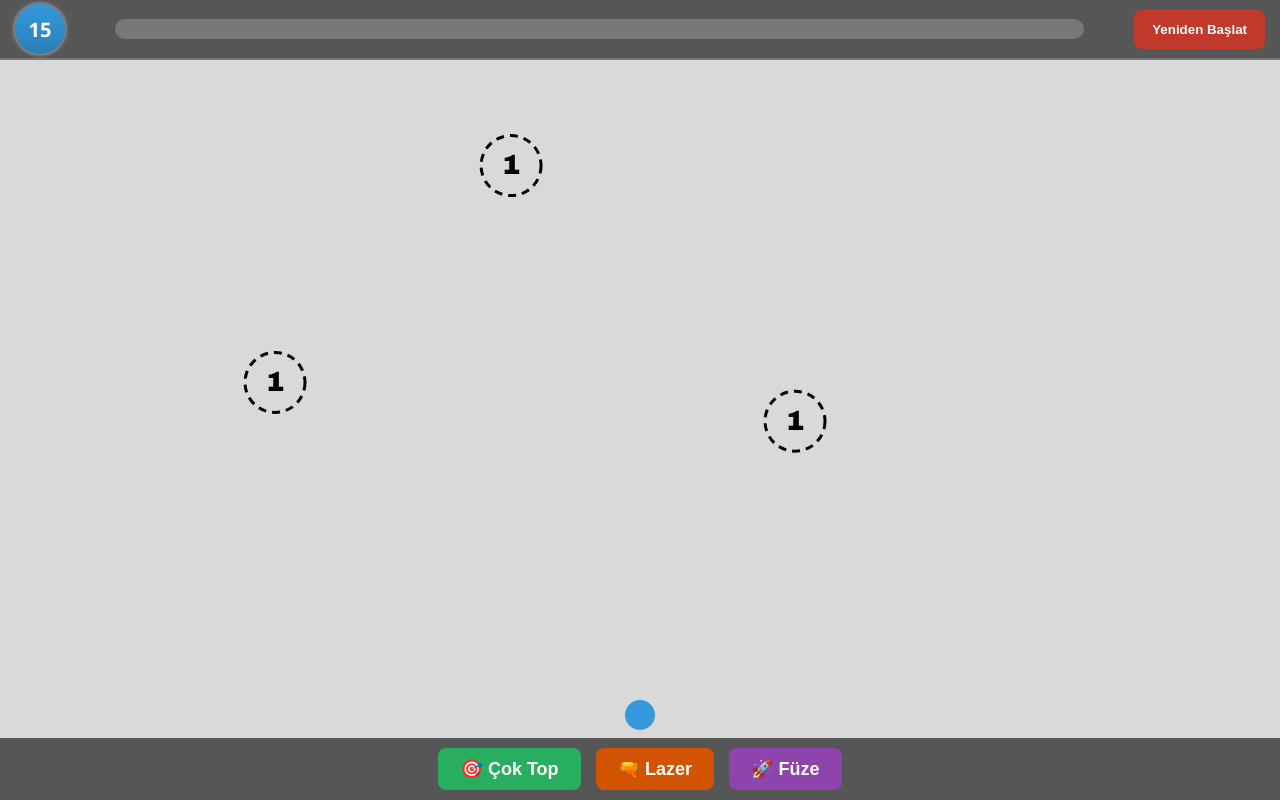
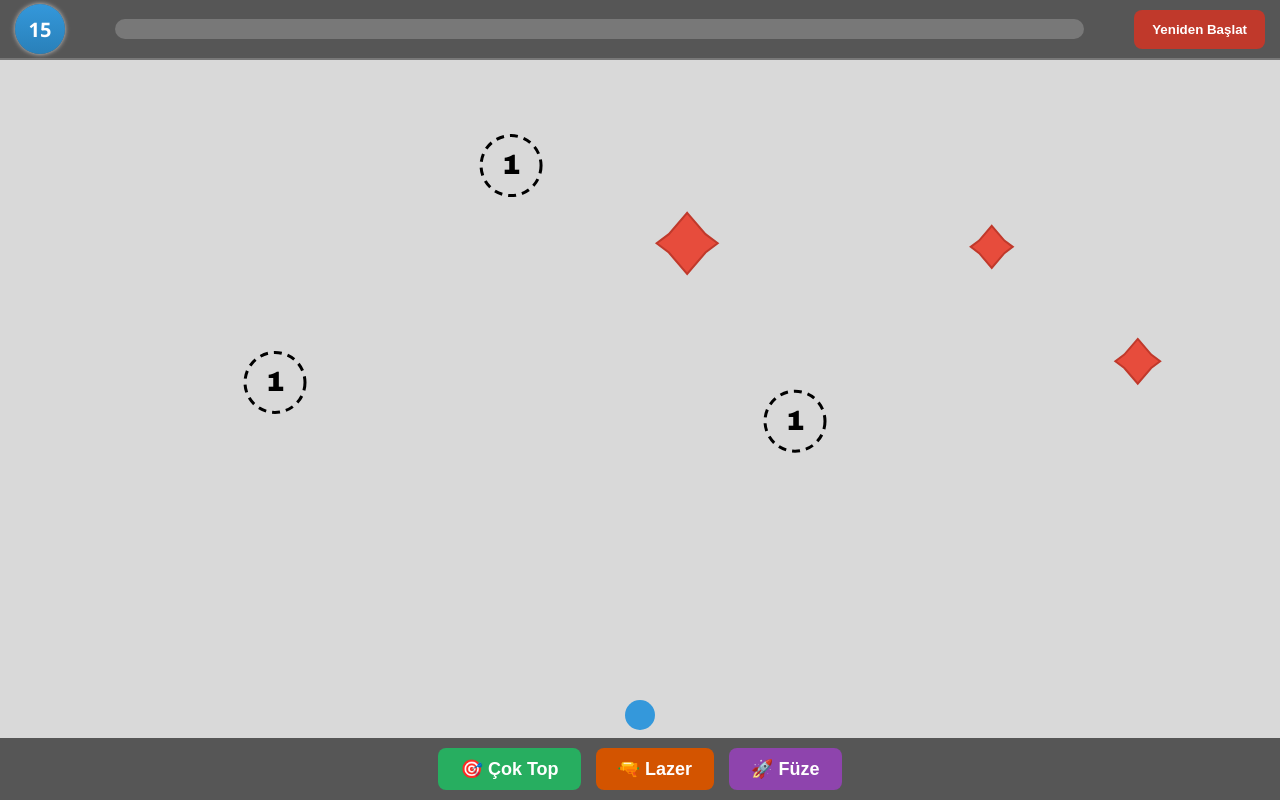
Before and after one commit to myanar7/myanar7.github.io, a plain HTML site: page orbit-well.html in a window 1280 px wide. Drawn offline with Linux system fonts and the light colour scheme.

Commit message:
Red obstacles added

```diff
--- a/orbit-well.html
+++ b/orbit-well.html
@@ -61,6 +61,7 @@ let lastHitBallPos=null;
 let gameEnded=false;
 let offsetY=0, targetOffsetY=0;
 let progressPercent=0;
+let canShoot=true;
 
 const levelsData=[
   {targets:[1,1,1], moving:['upDown','none','none']},
@@ -74,6 +75,8 @@ let targets=[], ballStartX=100;
 let mainBall={x:0,y:0};
 let particleArray=[];
 let displayedProgress=0;
+let stars=[];
+let originalTargets=[]; // Orijinal hedef durumlarını sakla
 
 function resize(){
   canvasWidth=window.innerWidth;
@@ -89,6 +92,9 @@ function setupLevel(){
   skillMultiShotActive=false; skillLaserActive=false; skillMissileActive=false;
   lastHitBallPos=null; targets=[]; gameEnded=false; endPopup.style.display='none';
   displayedProgress = progressPercent;
+  canShoot=true;
+  stars=[];
+  originalTargets=[]; // Orijinal hedefleri sıfırla
 
   const ld=levelsData[level];
   let usedX=[];
@@ -98,17 +104,54 @@ function setupLevel(){
     while(usedX.some(px => Math.abs(px-x)<100));
     usedX.push(x);
     let y = 100 + Math.random()*((canvasHeight/1.5)-100);
-    targets.push({
+    const target = {
+      baseX:x, x:x, y:y, value:ld.targets[i], hit:false,
+      moveType: ld.moving[i] || 'none', dir:1
+    };
+    targets.push(target);
+    // Orijinal hedef durumunu sakla
+    originalTargets.push({
       baseX:x, x:x, y:y, value:ld.targets[i], hit:false,
       moveType: ld.moving[i] || 'none', dir:1
     });
   }
   ballStartX=canvasWidth/2;
   offsetY=0; targetOffsetY=0;
+
+  // Yıldız objelerini yerleştir
+  const starCount = Math.min(3 + level, 8); // Seviye arttıkça daha fazla yıldız
+  let usedStarPositions = [];
+  for(let i = 0; i < starCount; i++) {
+    let x, y;
+    do {
+      x = 80 + Math.random() * (canvasWidth - 160);
+      y = 120 + Math.random() * ((canvasHeight/2) - 120);
+    } while(usedStarPositions.some(pos => Math.abs(pos.x - x) < 80 && Math.abs(pos.y - y) < 80));
+
+    usedStarPositions.push({x, y});
+    stars.push({
+      x: x,
+      y: y,
+      size: 20 + Math.random() * 15 // 20-35 arası boyut
+    });
+  }
 }
 
 function drawLifeCircle(){
   lifeCircle.textContent = life;
+}
+
+function resetHitTargets(){
+  // Vurulan hedefleri orijinal durumlarına geri döndür
+  targets.forEach((target, index) => {
+    if(target.hit && originalTargets[index]) {
+      target.hit = false;
+      target.x = originalTargets[index].x;
+      target.y = originalTargets[index].y;
+      target.baseX = originalTargets[index].baseX;
+      target.dir = originalTargets[index].dir;
+    }
+  });
 }
 
 function drawTarget(t){
@@ -120,6 +163,33 @@ function drawTarget(t){
 }
 
 function drawBall(b){ ctx.beginPath(); ctx.fillStyle='#3498db'; ctx.arc(b.x,b.y+offsetY,ballRadius,0,Math.PI*2); ctx.fill(); }
+
+function drawStar(star) {
+  const x = star.x;
+  const y = star.y + targetOffsetY;
+  const size = star.size;
+
+  ctx.save();
+  ctx.fillStyle = '#e74c3c'; // Kırmızı renk
+  ctx.strokeStyle = '#c0392b'; // Koyu kırmızı kenar
+  ctx.lineWidth = 2;
+
+  ctx.beginPath();
+  // Yıldız şekli çizimi (eşkenar dörtgen)
+  ctx.moveTo(x, y - size); // Üst
+  ctx.lineTo(x + size * 0.6, y - size * 0.3); // Sağ üst
+  ctx.lineTo(x + size, y); // Sağ
+  ctx.lineTo(x + size * 0.6, y + size * 0.3); // Sağ alt
+  ctx.lineTo(x, y + size); // Alt
+  ctx.lineTo(x - size * 0.6, y + size * 0.3); // Sol alt
+  ctx.lineTo(x - size, y); // Sol
+  ctx.lineTo(x - size * 0.6, y - size * 0.3); // Sol üst
+  ctx.closePath();
+
+  ctx.fill();
+  ctx.stroke();
+  ctx.restore();
+}
 
 function moveTargets(){
   targets.forEach(t=>{
@@ -148,13 +218,38 @@ function moveBalls(){
         lastHitBallPos={ballX:b.x, ballY:b.y, targetX:t.x, targetY:t.y};
       }
     });
+
+    // Yıldız çarpışma kontrolü (engel olarak)
+    stars.forEach(star => {
+      let dx = b.x - star.x, dy = b.y - star.y, dist = Math.sqrt(dx*dx + dy*dy);
+      if(dist < ballRadius + star.size * 0.5) {
+        // Vurulan hedefleri geri getir (ceza sistemi)
+        resetHitTargets();
+
+        // Topu fırlatma konumuna döndür
+        b.x = mainBall.x;
+        b.y = mainBall.y;
+        b.vx = 0;
+        b.vy = 0;
+        b.offscreen = true; // Topu kaldır
+        canShoot = true; // Yeni top atma izni ver
+        // Partikül efekti
+        spawnParticles(star.x, star.y, 15, 4, '#e74c3c', 3);
+      }
+    });
   });
+
+  // Tüm toplar ekrandan kaybolduğunda yeni top atılabilir
+  const remainingBalls = balls.filter(b=>!b.offscreen);
+  if(remainingBalls.length === 0 && balls.length > 0) {
+    canShoot = true;
+  }
 
   balls=balls.filter(b=>!b.offscreen);
 }
 
 function shootBall(){
-  if(!aimStart || !aimCurrent) return;
+  if(!aimStart || !aimCurrent || !canShoot) return;
   const dx=aimCurrent.x-aimStart.x;
   const dy=aimCurrent.y-aimStart.y;
   let angle=Math.atan2(dy,dx);
@@ -168,14 +263,15 @@ function shootBall(){
   }else{
     balls.push({x:mainBall.x,y:mainBall.y,vx:Math.cos(angle)*speed,vy:Math.sin(angle)*speed,offscreen:false});
   }
+  canShoot=false;
   aiming=false; aimStart=null; aimCurrent=null;
 }
 
-canvas.addEventListener('mousedown',e=>{ aiming=true; aimStart={x:e.clientX,y:e.clientY}; aimCurrent={x:e.clientX,y:e.clientY}; });
-canvas.addEventListener('mousemove',e=>{ if(!aiming) return; aimCurrent={x:e.clientX,y:e.clientY}; });
+canvas.addEventListener('mousedown',e=>{ if(canShoot) { aiming=true; aimStart={x:e.clientX,y:e.clientY}; aimCurrent={x:e.clientX,y:e.clientY}; } });
+canvas.addEventListener('mousemove',e=>{ if(!aiming || !canShoot) return; aimCurrent={x:e.clientX,y:e.clientY}; });
 canvas.addEventListener('mouseup',shootBall);
-canvas.addEventListener('touchstart',e=>{ const pos={x:e.touches[0].clientX,y:e.touches[0].clientY}; aiming=true; aimStart=pos; aimCurrent=pos; e.preventDefault(); },{passive:false});
-canvas.addEventListener('touchmove',e=>{ if(!aiming) return; const pos={x:e.touches[0].clientX,y:e.touches[0].clientY}; aimCurrent=pos; e.preventDefault(); },{passive:false});
+canvas.addEventListener('touchstart',e=>{ if(canShoot) { const pos={x:e.touches[0].clientX,y:e.touches[0].clientY}; aiming=true; aimStart=pos; aimCurrent=pos; e.preventDefault(); } },{passive:false});
+canvas.addEventListener('touchmove',e=>{ if(!aiming || !canShoot) return; const pos={x:e.touches[0].clientX,y:e.touches[0].clientY}; aimCurrent=pos; e.preventDefault(); },{passive:false});
 canvas.addEventListener('touchend',e=>{ shootBall(); e.preventDefault(); },{passive:false});
 
 multiShotBtn.onclick=()=>{ if(balls.length===0) skillMultiShotActive=true; };
@@ -267,6 +363,7 @@ function updateProgressBar(){
 function draw(){
   ctx.clearRect(0,0,canvasWidth,canvasHeight);
   targets.forEach(drawTarget);
+  stars.forEach(drawStar);
   balls.forEach(drawBall);
   drawBall(mainBall);
   drawAimLine();
```
